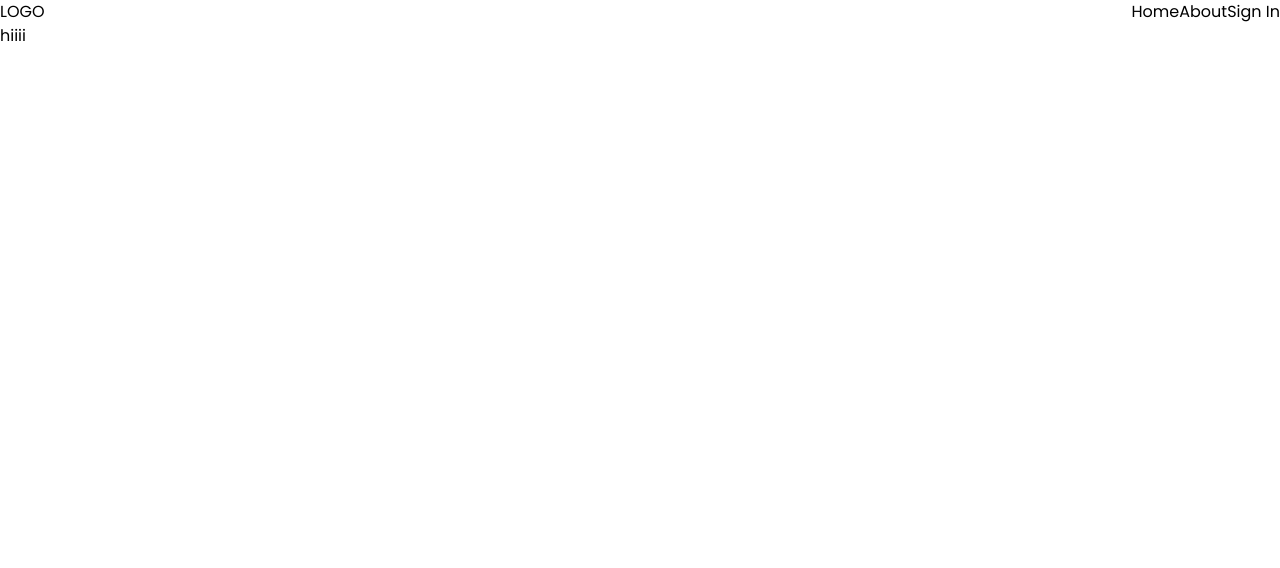
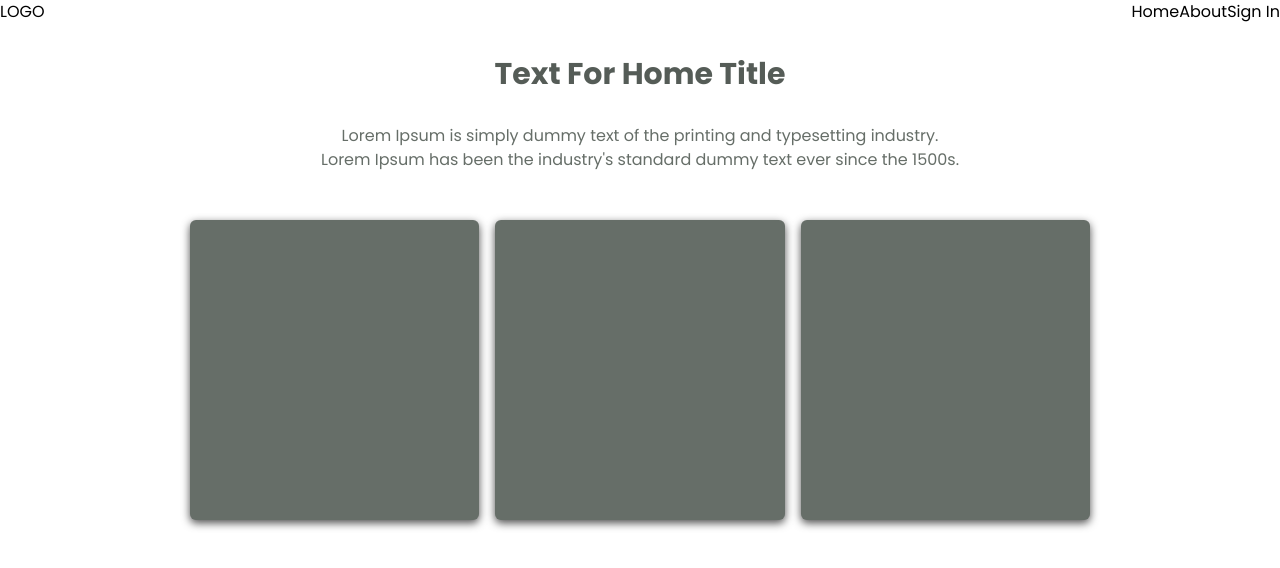
Before and after one commit to ridhullal/onlinetools, a React (Create React App) app: page / in a window 1280 px wide. Shown: the top 568 px of the page. Built offline with nearby package versions, Linux system fonts and the light colour scheme.

Commit message:
Home page edits

```diff
--- /dev/null
+++ b/src/components/Card.css
@@ -0,0 +1,9 @@
+.card {
+    min-height: 300px;
+    box-shadow: 0 3px 8px 0 rgba(0,0,0,0.7);
+    @apply bg-grey cursor-pointer rounded-md;
+    transition: 0.2s ease-in-out;
+}
+.card:hover {
+    transform: scale(1.01);
+}
--- /dev/null
+++ b/src/components/Card.js
@@ -0,0 +1,14 @@
+import React from "react"
+import { Link } from "react-router-dom"
+
+import './Card.css'
+
+const Card = (props) => {
+    return (
+        <Link to={props.cardLink}>
+            <div className="card"></div>
+        </Link>
+    )
+}
+
+export default Card;
--- a/src/components/Header.css
+++ b/src/components/Header.css
@@ -1,6 +1,10 @@
+.header-wrap {
+    @apply bg-blue px-4;
+}
 .header-cont {
-    @apply w-full h-20 justify-between bg-blue py-2 px-4
+    @apply w-full h-20 justify-between py-2 mx-auto
         mx-md:flex-wrap mx-md:justify-center mx-md:h-auto mx-md:py-3;
+        max-width: 1200px;
 }
 .logo {
     @apply text-4xl text-white;
--- a/src/components/Header.js
+++ b/src/components/Header.js
@@ -1,8 +1,9 @@
 import React from "react";
-import { NavLink, Link} from "react-router-dom";
+import { Link} from "react-router-dom";
 
 function Header () {
     return (
+        <div className="header-wrap">
             <div className="header-cont flex-cont">
                 <div className="logo-cont">
                     <a className="logo" href="/">LOGO</a>
@@ -15,21 +16,7 @@ function Header () {
                     </ul>
                 </nav>
             </div>
-
+        </div>
     )
 }
 export default Header;
-
-// <Navbar style={{backgroundColor:"rgba(0, 130, 146, 0.7)", justifyContent: "flex-end" }}>
-// <Col style={{flex: 5}}>
-//     <h1 style={{color:"white"}}>
-//     LOGO
-//     </h1>
-// </Col>
-// <Col style={{display: "flex"}}>
-//     <NavLink style={{color: "white"}}>Home</NavLink>
-//     <NavLink style={{color: "white"}}>About</NavLink>
-//     <NavLink style={{color: "white"}}>Sign In</NavLink>
-// </Col>
-
-// </Navbar>
--- a/src/components/Main.js
+++ b/src/components/Main.js
@@ -1,6 +1,6 @@
 import React from 'react'
 import { Route, Routes } from 'react-router-dom'
-import AboutPage from '../pages/About'
+import About from '../pages/About'
 import Home from '../pages/Home'
 import SignIn from '../pages/SignIn'
 
@@ -8,7 +8,7 @@ function Main() {
     return (
         <Routes>
             <Route path='/' element={<Home/>}/>
-            <Route path='/about' element={<AboutPage/>}/>
+            <Route path='/about' element={<About/>}/>
             <Route path='/SignIn' element={<SignIn/>}/>
         </Routes>
     )
--- a/src/index.css
+++ b/src/index.css
@@ -16,15 +16,30 @@
     font-family: 'poppins-bold';
     src: url('./assets/fonts/poppins/Poppins-Bold.ttf');
   }
+  body {
+    font-family: 'poppins-regular';
+  }
+  #root {
+    @apply flex flex-col;
+    min-height: 100vh;
+  }
 }
 
 /* Custom layer styles */
 @layer utilities {
-  body {
-    font-family: 'poppins-regular'
-  }
   .flex-cont {
     @apply flex items-center;
+  }
+  .page-wrap {
+    @apply flex-cont flex-col w-full flex-grow mx-auto px-4 py-8;
+  }
+  .page-container {
+    max-width: 1200px;
+    @apply w-full mx-auto h-full flex-grow;
+  }
+  .card-cont {
+    max-width: 900px;
+    @apply grid w-full grid-cols-3 gap-4 mx-auto items-stretch mx-md:grid-cols-1;
   }
 }
 
--- a/src/pages/About.js
+++ b/src/pages/About.js
@@ -1,7 +1,7 @@
 import React from "react"
-function AboutPage () {
+function About () {
     return (
         <h1>about</h1>
     )
 }
-export default AboutPage
+export default About
--- /dev/null
+++ b/src/pages/Home.css
@@ -0,0 +1,8 @@
+.home-title {
+    font-family: 'poppins-bold';
+    @apply text-center text-3xl text-darkGrey capitalize;
+}
+.home-subtitle {
+    max-width: 650px;
+    @apply text-center mx-auto text-grey;
+}
--- a/src/pages/Home.js
+++ b/src/pages/Home.js
@@ -1,10 +1,23 @@
 import React from "react"
+
+import './Home.css'
+import Card from "../components/Card"
 
 function Home () {
     return (
-        <h1>
-            hiiii
-        </h1>
+        <div className="page-wrap">
+            <div className="page-container">
+                <div>
+                    <h1 className="home-title">Text for Home Title</h1>
+                    <p className="home-subtitle mt-8 mx-md:mt-6">Lorem Ipsum is simply dummy text of the printing and typesetting industry. Lorem Ipsum has been the industry's standard dummy text ever since the 1500s.</p>
+                </div>
+                <div className="card-cont mt-12 mx-md:mt-8">
+                    <Card cardLink="/"/>
+                    <Card cardLink="/"/>
+                    <Card cardLink="/"/>
+                </div>
+            </div>
+        </div>
     )
 }
 export default Home
--- a/tailwind.config.js
+++ b/tailwind.config.js
@@ -6,7 +6,9 @@ module.exports = {
     colors: {
       black: "#000",
       blue: "rgba(0,130,146, 0.7)",
-      white: "#fff"
+      white: "#fff",
+      grey: '#666e68',
+      darkGrey: '#555c57'
     },
     extend: {
       screens: {
```
Lines whose indentation alone changed are shown as unchanged.
